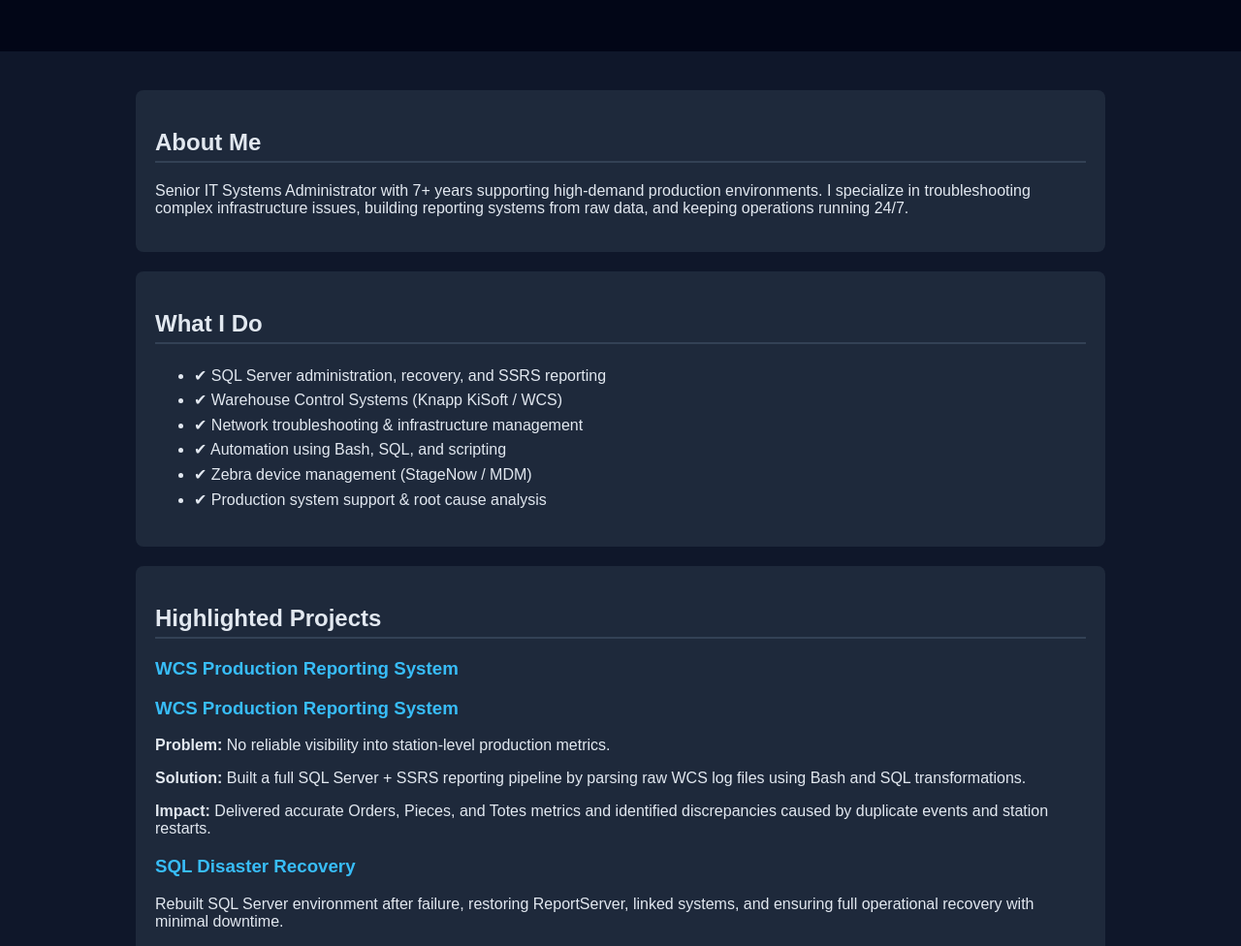
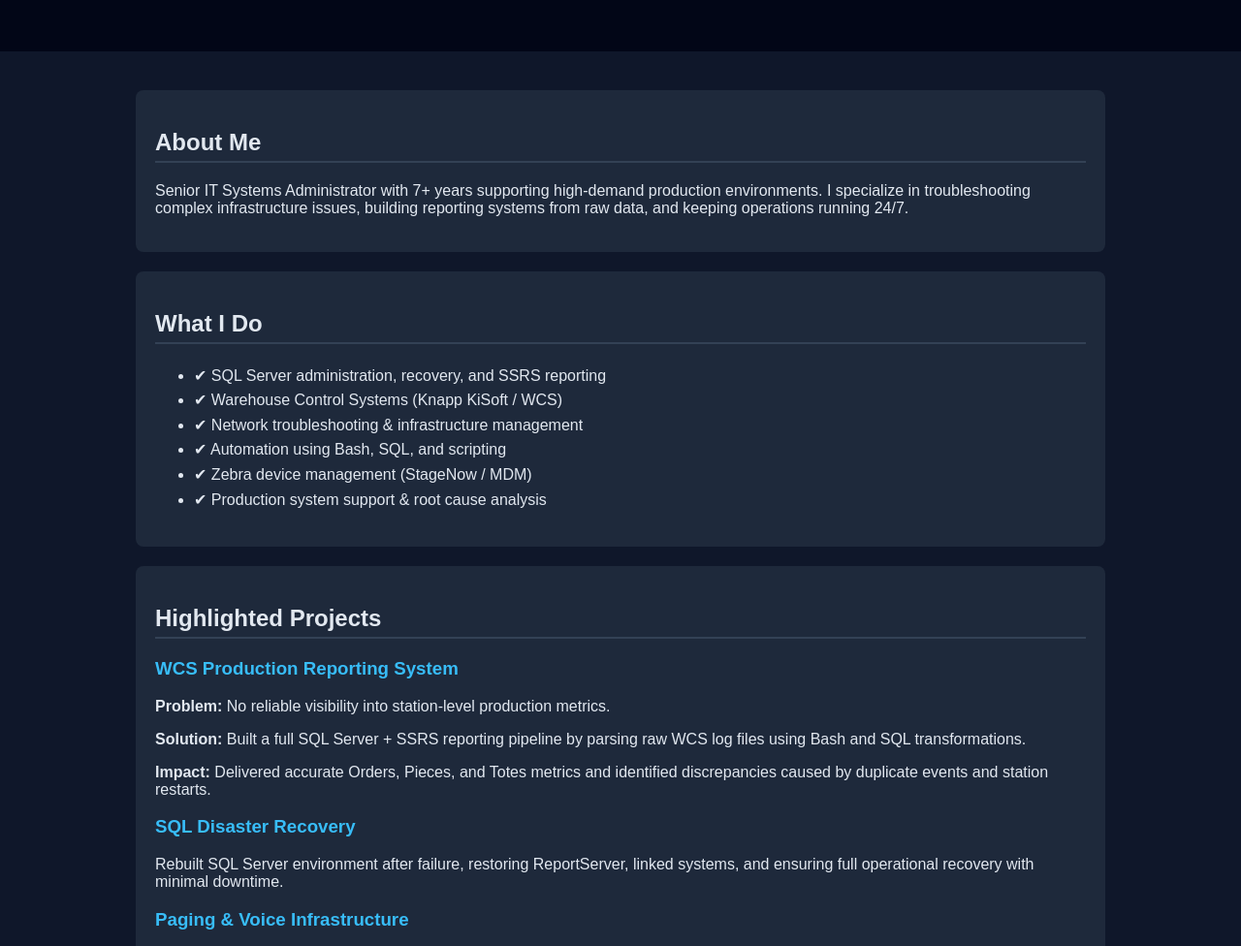
Before and after one commit to GoinsDDIT/don-portfolio, a plain HTML site: page index.html in a window 1280 px wide. Shown: the part 119-1095 px from the top of the page at 97% size. Drawn offline with Linux system fonts and the light colour scheme.

Commit message:
Fix duplicate heading in project description

```diff
--- a/index.html
+++ b/index.html
@@ -100,7 +100,7 @@ a {
 
         <h3 class="highlight">WCS Production Reporting System</h3>
         <p>
-            <h3 class="highlight">WCS Production Reporting System</h3>
+
 
 <p><strong>Problem:</strong> No reliable visibility into station-level production metrics.</p>
 
```
